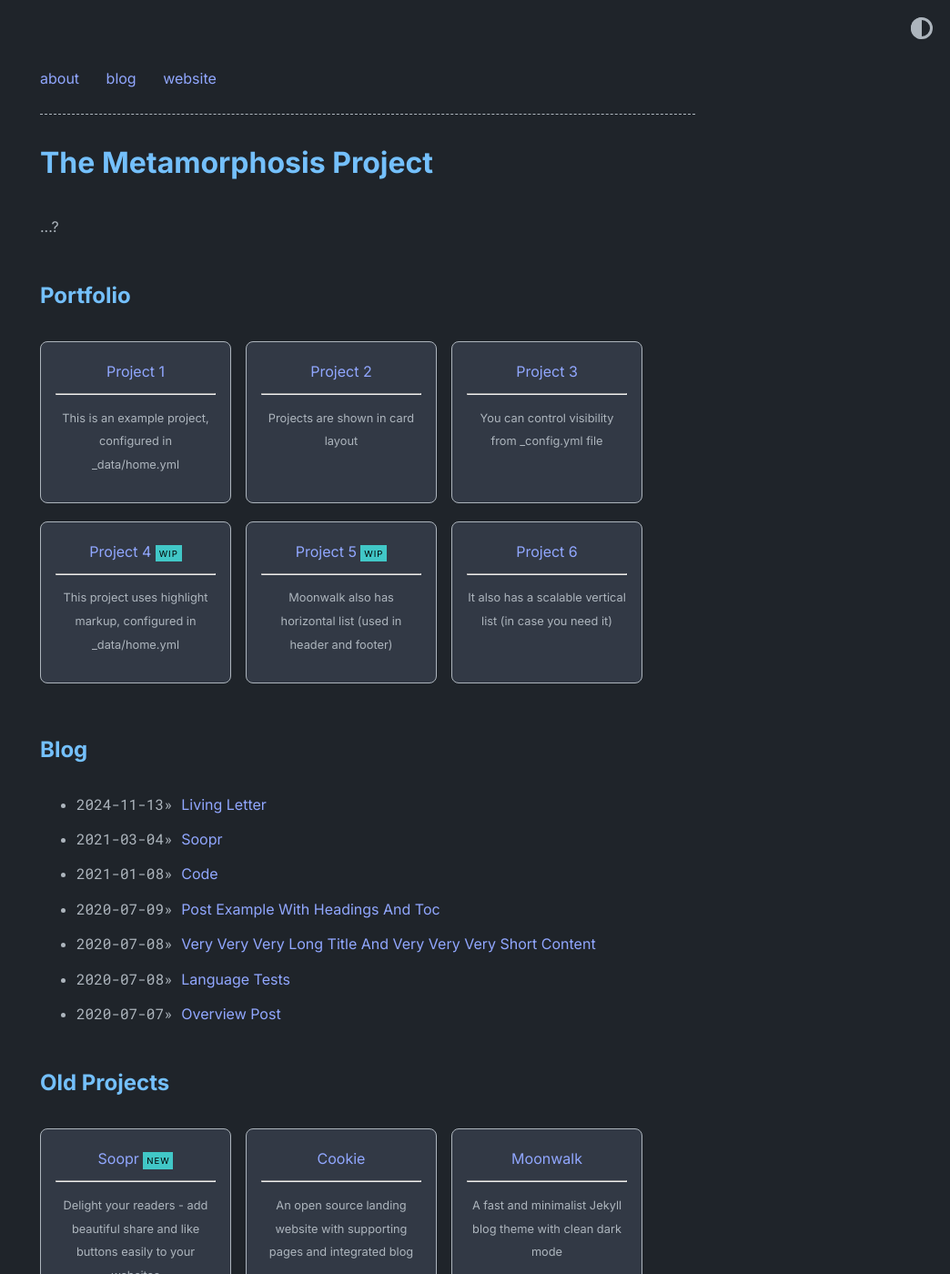
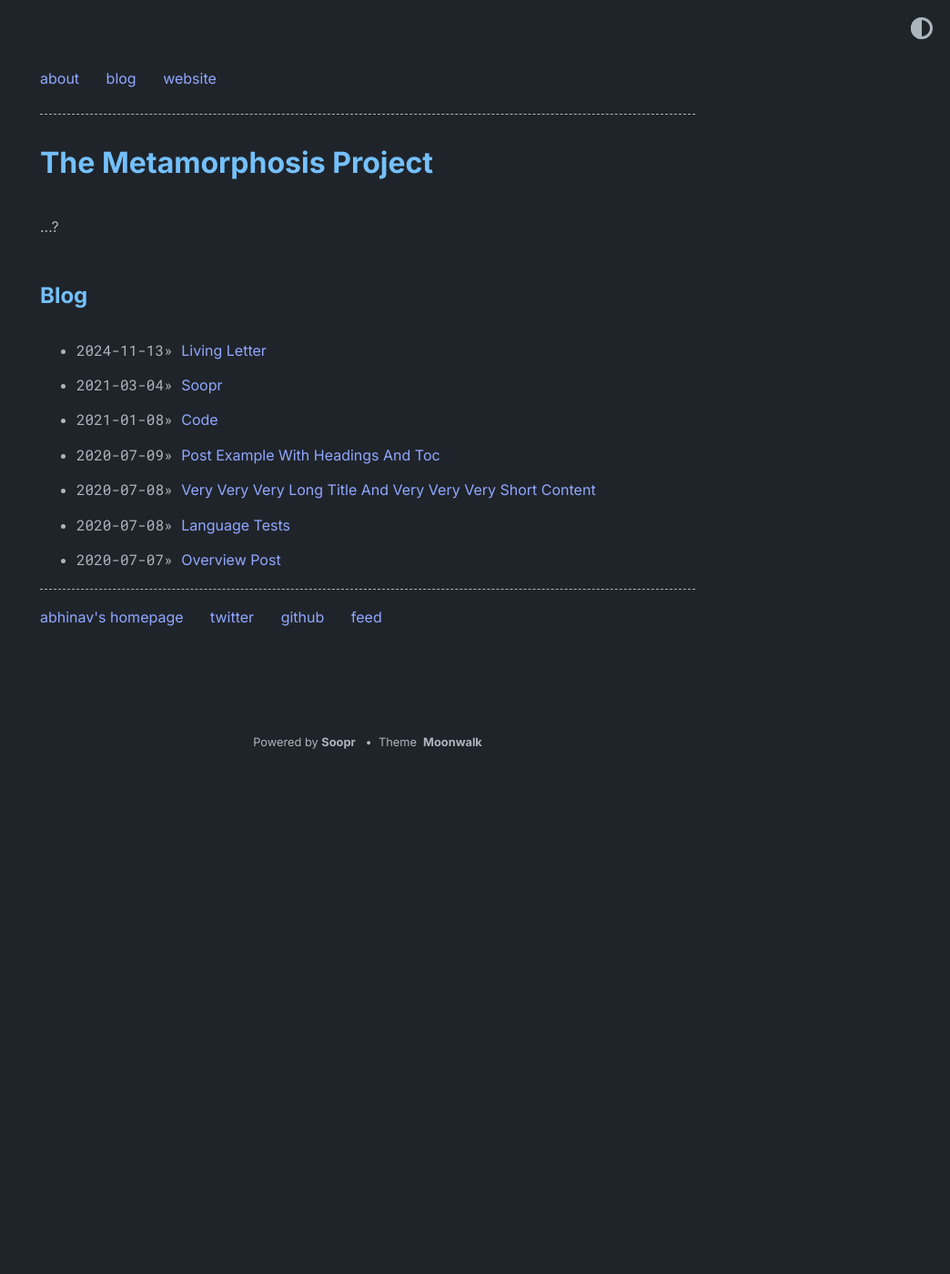
Before and after one commit to nisheri-ascar/TheMetamorphosisProject, a Jekyll site: the page built from index.md, in a window 1280 px wide and 1400 px high. Shown: the whole window at 91% size, without its empty margins (236-1280 px from the left). Built offline with Jekyll 4.4.1, drawn with Linux system fonts in a browser that asks for light colours; some of the changed text lies outside the part shown.

Commit message:
Update _config.yml

```diff
--- a/_config.yml
+++ b/_config.yml
@@ -17,20 +17,21 @@ theme_config:
   show_description: true # show blog description
   show_navbar: true # show horizontal navbar
   show_footer: true # show footer links in home page,add in _data/home.yml
-  show_copyright: true # show copyright notice in footer
+  show_copyright: false # show copyright notice in footer
   # following keys are using to create home layout
-  show_projects: true # show projects as cards, add in _data/home.yml
+  show_projects: false # show projects as cards, add in _data/home.yml
+  # self note for above from november 15 2024: might reenable this if automated journal system is a thing
   show_blog: true # show blog posts added in _posts
-  show_old_projects: true # show old projects as cards, add in _data/home.yml
+  show_old_projects: false # show old projects as cards, add in _data/home.yml
   show_misc_list: false # show generic vertical list for misc details, add _data/home.yml
   show_reading_time: true # show number of words and reading time in the blog posts
   show_tags: true # show tags in a blog posts
   # options for "home" page
   home:
-    title_projects: Portfolio
+    # title_projects: Portfolio
     title_misc_list: Details
     title_blog: Blog
-    title_old_projects: Old Projects
+    # title_old_projects: Old Projects
 
 soopr:
   publish_token: "" # sign up at https://www.soopr.co to get your publish token and personalize share and reaction options
```
